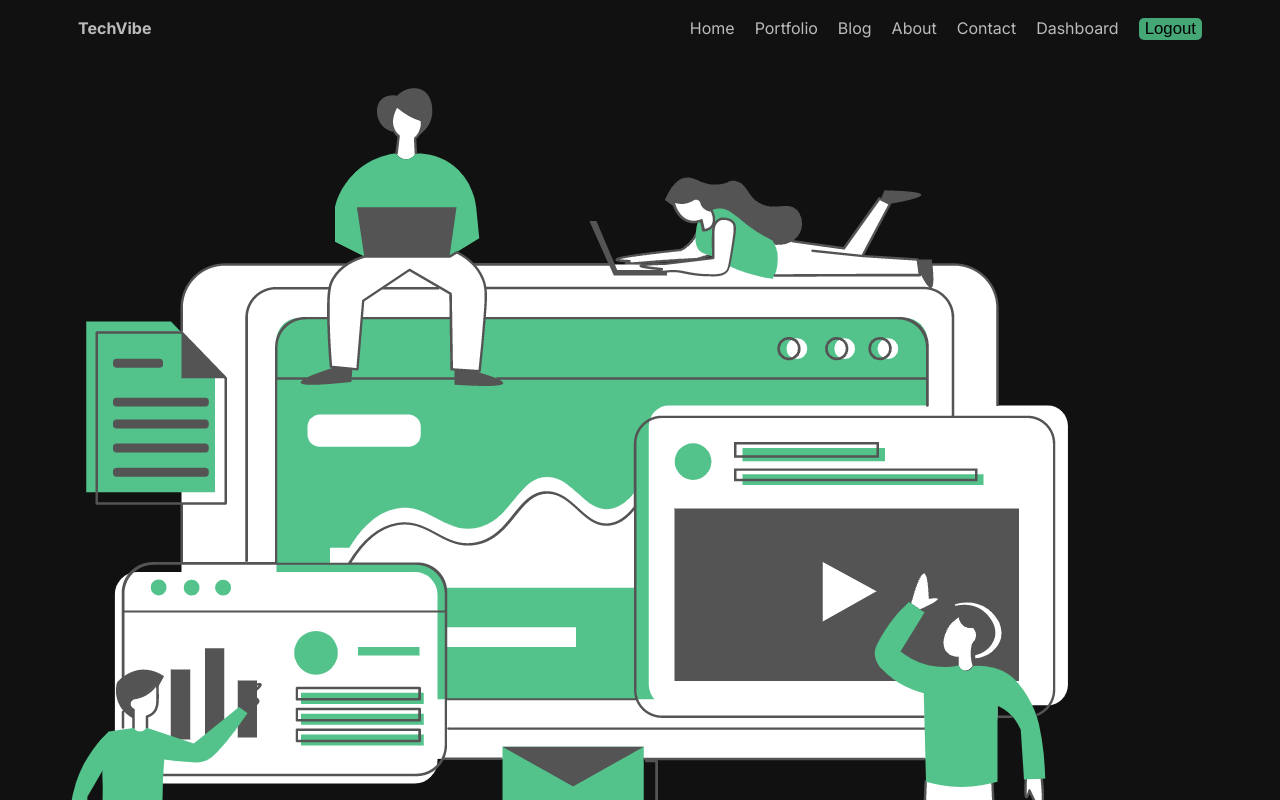
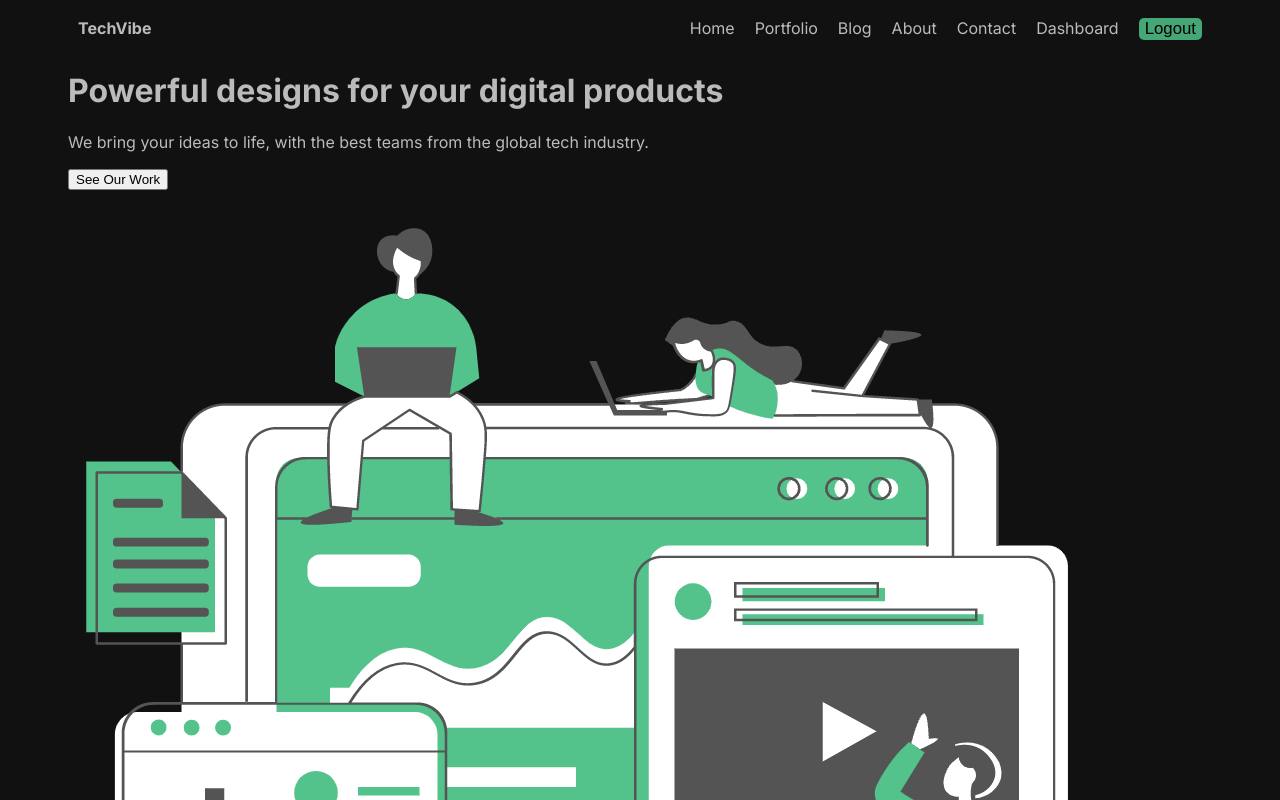
Before and after one commit to AdrianBuican/Tech-Website, a Next.js app: page / in a window 1280 px wide. Shown: the top 800 px of the page. Built offline with nearby package versions, Linux system fonts and the light colour scheme.

Commit message:
home page layout

```diff
--- a/src/app/page.jsx
+++ b/src/app/page.jsx
@@ -1,10 +1,22 @@
+import styles from './page.module.css'
 import Image from 'next/image'
 import Hero from "public/hero.png"
 
 export default function Home() {
   return (
-    <div>
-      <Image src={Hero} alt="" />
+    <div className={styles.container}>
+      <div className={styles.item}>
+        <h1 className={styles.title}>
+          Powerful designs for your digital products
+        </h1>
+        <p className={styles.description}>
+          We bring your ideas to life, with the best teams from the global tech industry.
+        </p>
+        <button className={styles.button}>See Our Work</button>
+      </div>
+      <div className={styles.item}>
+        <Image src={Hero} alt="" className={styles.img} />
+      </div>
     </div>
   )
 }
```
Also changed, not shown: src/app/page.module.css (added).
